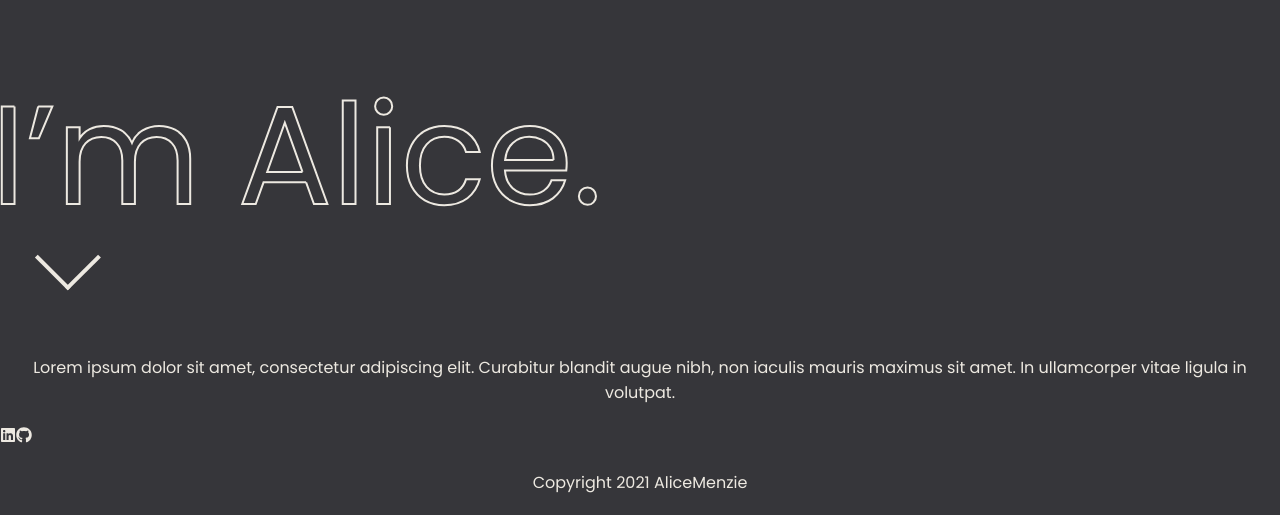
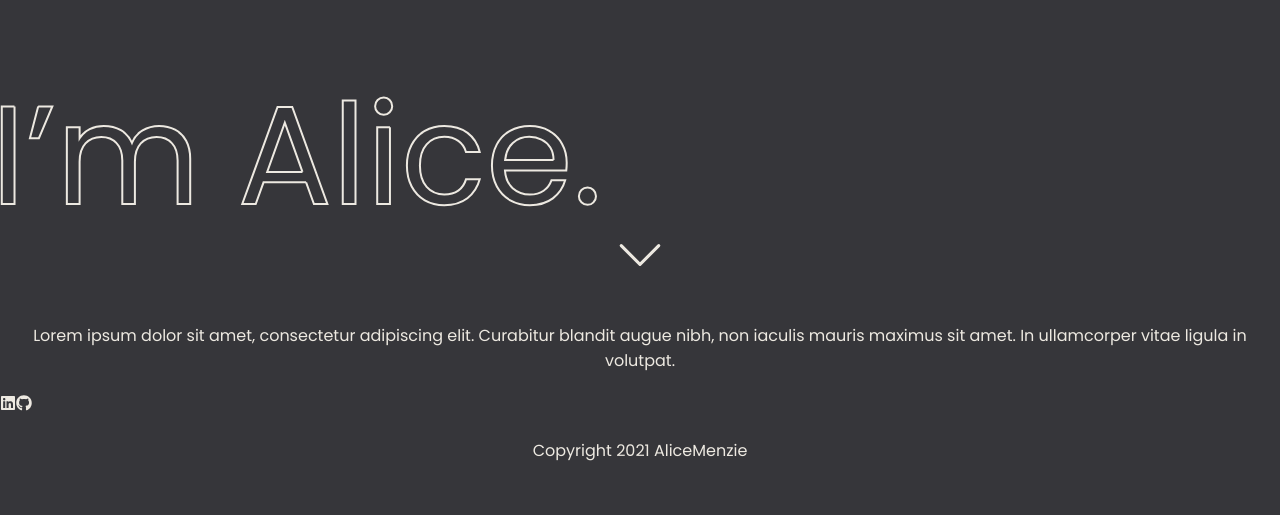
Before and after one commit to AliceMenzie/gatsby-portfolio, a Gatsby site: page / in a window 1280 px wide. Shown: the part 376-891 px from the top of the page. After the commit the page ends 859 px from the top, so only its background shows below. Built offline with nearby package versions, Linux system fonts and the light colour scheme; Gatsby itself is replaced by a stand-in of ours.

Commit message:
changed transition button

```diff
--- a/src/components/TransitionButton.jsx
+++ b/src/components/TransitionButton.jsx
@@ -1,12 +1,16 @@
 import React from 'react'
 import "../styles/global.css"
+import { BsChevronBarDown } from "@react-icons/all-files/bs/BsChevronBarDown";
+import { BsChevronDown } from "@react-icons/all-files/bs/BsChevronDown";
 export default function TransitionButton() {
     return (
-        <div >
-            <svg className="button" width="102" height="82" viewBox="0 0 102 82" fill="none" xmlns="http://www.w3.org/2000/svg">
-                <line x1="20.3104" y1="26.071" x2="53.1293" y2="58.9333" stroke="#EDE9E1" stroke-width="4" />
-                <line x1="50.485" y1="58.8816" x2="83.485" y2="26.0661" stroke="#EDE9E1" stroke-width="4" />
-            </svg>
+        <div className="wrapper">
+            <div className="button" >
+                {/* < BsChevronBarDown size={50} /> */}
+                < BsChevronDown size={50} />
+            </div>
+
         </div>
+
     )
 }
```
